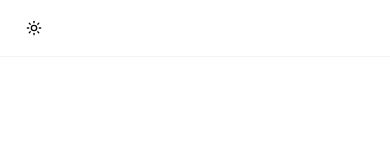
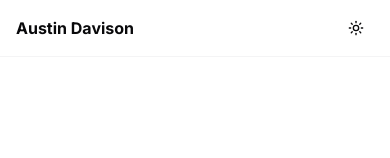
Before and after one commit to FraserLint/personal-portfolio, a Next.js app: page / in a window 390 px wide. Shown: the top 158 px of the page. Built offline with nearby package versions, Linux system fonts and the light colour scheme.

Commit message:
Fixed missing header title on mobile

```diff
--- a/src/components/header.tsx
+++ b/src/components/header.tsx
@@ -3,7 +3,7 @@
 import { useTheme } from "next-themes"
 import { Moon, Sun } from 'lucide-react'
 import { Button } from "@/components/ui/button"
-import Link from "next/link";
+import Link from "next/link"
 
 export function Header() {
     const { theme, setTheme } = useTheme()
@@ -11,17 +11,16 @@ export function Header() {
     return (
         <header className="sticky top-0 z-50 w-full border-b border-border/40 bg-background/80 backdrop-blur-xl backdrop-saturate-150 supports-[backdrop-filter]:bg-background/60">
             <div className="container flex h-14 items-center justify-between px-4 md:px-6 max-w-screen-2xl mx-auto">
-                <div className="mr-4 hidden md:flex">
-                    <Link className="mr-6 flex items-center space-x-2" href="/"><span
-                        className="hidden font-bold sm:inline-block">Austin Davison</span>
+                <div className="flex items-center">
+                    <Link className="flex items-center space-x-2" href="/">
+                        <span className="font-bold">Austin Davison</span>
                     </Link>
                 </div>
-                <div className="flex flex-1 items-center justify-between space-x-2 md:justify-end">
+                <div className="flex items-center">
                     <Button
                         variant="ghost"
                         size="icon"
                         aria-label="Toggle theme"
-                        className=""
                         onClick={() => setTheme(theme === "dark" ? "light" : "dark")}
                     >
                         <Sun className="h-6 w-6 rotate-0 scale-100 transition-all dark:-rotate-90 dark:scale-0" />
```
